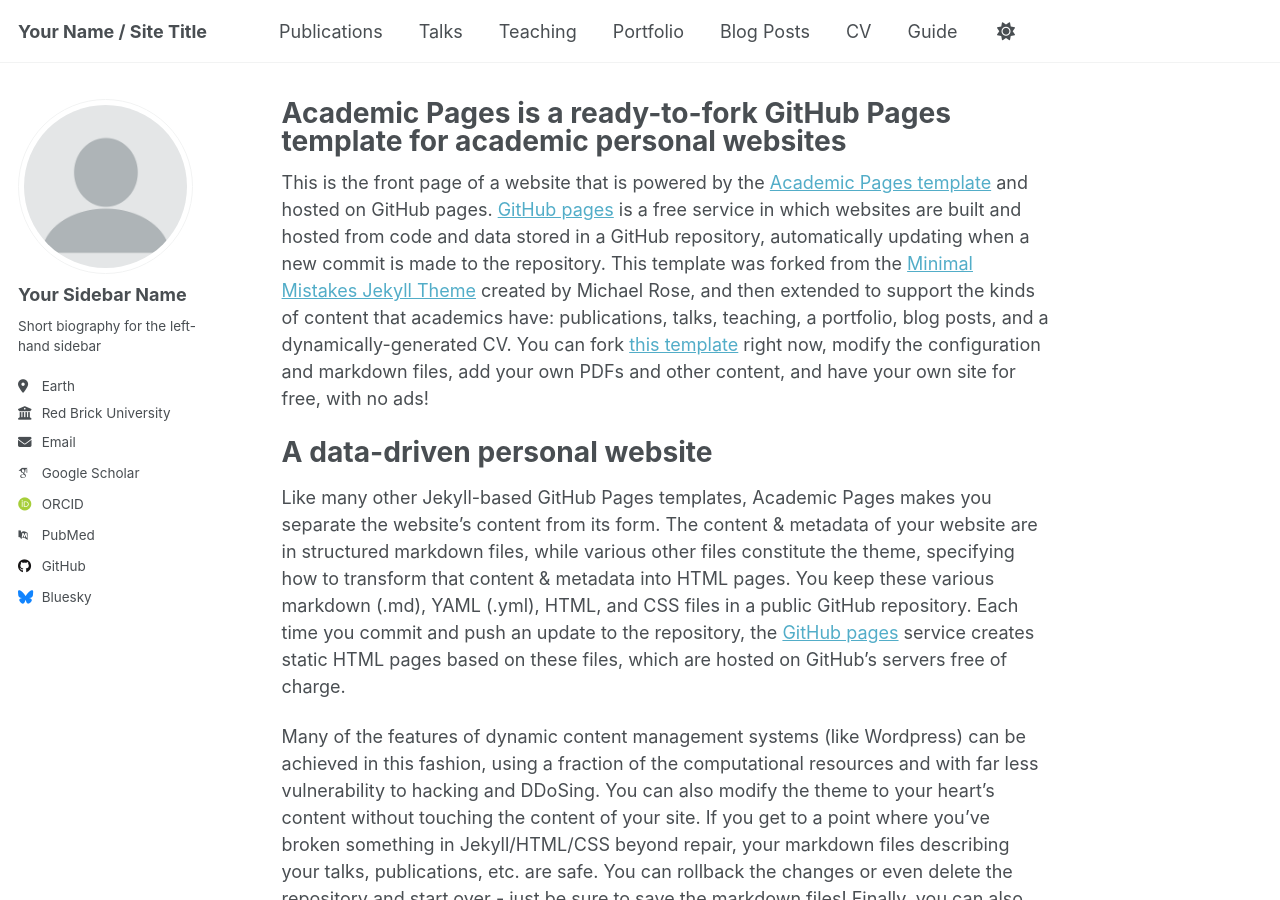
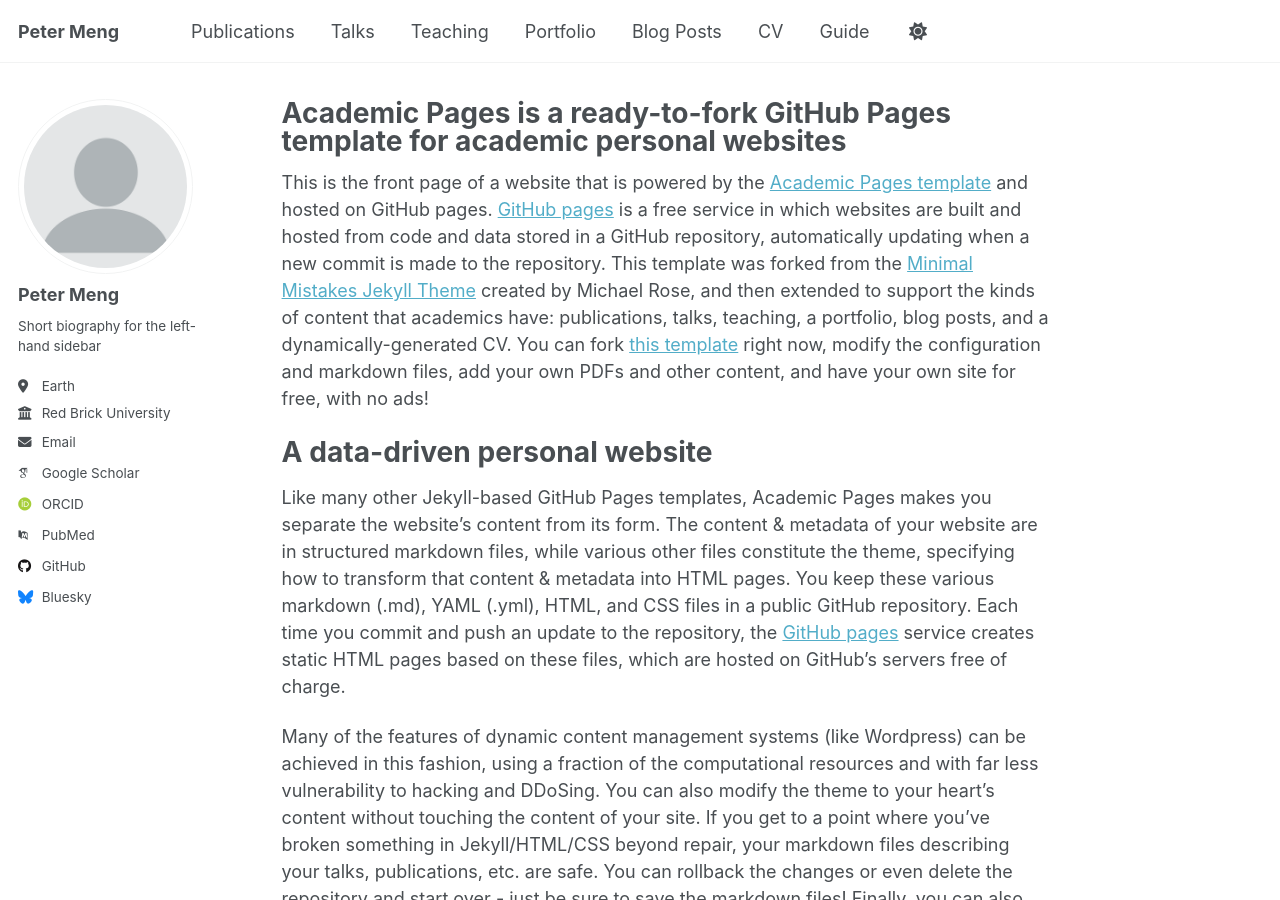
Before and after one commit to petemeng/Peter, a Jekyll site: the page built from _pages/about.md, in a window 1280 px wide and 900 px high. Built offline with Jekyll 4.4.1, drawn with Linux system fonts in a browser that asks for light colours; some web fonts are replaced.

Commit message:
Update _config.yml

```diff
--- a/_config.yml
+++ b/_config.yml
@@ -9,7 +9,7 @@
 # Basic Site Settings
 locale                   : "en-US"
 site_theme               : "default"
-title                    : "Your Name / Site Title"
+title                    : "Peter Meng"
 title_separator          : "-"
 name                     : &name "Your Name"
 description              : &description "personal description"
@@ -23,7 +23,7 @@ repository               : "academicpages/academicpages.github.io"
 author:
   # Biographic information
   avatar           : "profile.png"
-  name             : "Your Sidebar Name"
+  name             : "Peter Meng"
   pronouns         : # example: "she/her"
   bio              : "Short biography for the left-hand sidebar"
   location         : "Earth"
```
